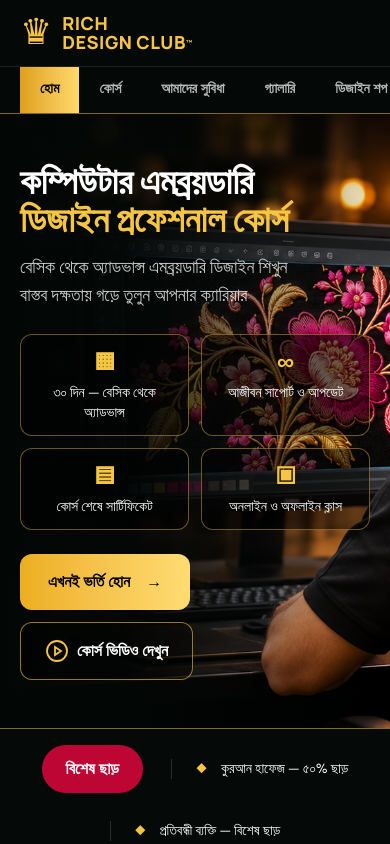
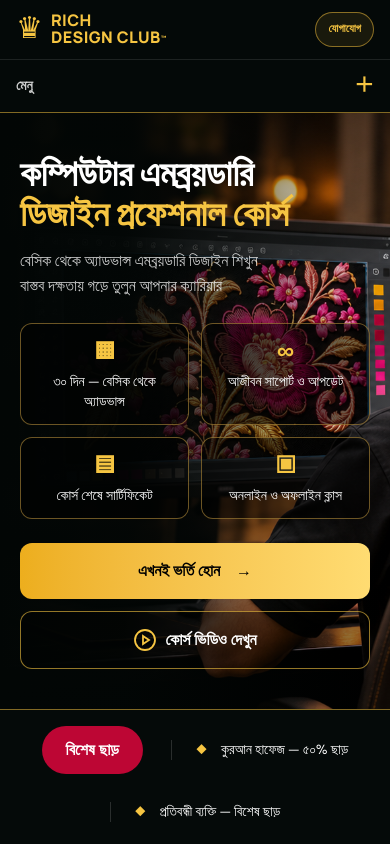
Before and after one commit to imran-hossain464/rich_design_club, a Next.js app: page / in a window 390 px wide. Shown: the top 844 px of the page. Built offline with nearby package versions, Linux system fonts and the light colour scheme.

Commit message:
Improve mobile responsiveness

```diff
--- a/app/components/SiteHeader.js
+++ b/app/components/SiteHeader.js
@@ -1,10 +1,8 @@
 const WA="https://wa.me/8801620908413?text="+encodeURIComponent("আসসালামু আলাইকুম। রিচ ডিজাইন ক্লাব সম্পর্কে জানতে চাই।");
 const links=[["home","হোম","/"],["course","কোর্স","/#course"],["facilities","আমাদের সুবিধা","/#benefits"],["gallery","গ্যালারি","/#contact"],["shop","ডিজাইন শপ ↗","https://richdesignclub.com"],["about","আমাদের সম্পর্কে","/about"],["contact","যোগাযোগ","/contact"]];
+function NavLink({item,active,mobile=false}){const [id,label,href]=item;return <a href={href} target={id==="shop"?"_blank":undefined} rel={id==="shop"?"noreferrer":undefined} className={active===id?(mobile?"rounded-lg bg-[#f6c542] px-4 py-3 font-bold text-black":"whitespace-nowrap bg-gradient-to-r from-[#dfa016] to-[#ffda6b] px-5 py-3 text-sm font-bold text-black"):(mobile?"rounded-lg border border-white/10 px-4 py-3 text-white/75":"whitespace-nowrap border-b-2 border-transparent px-4 py-3 text-sm font-bold text-white/70 hover:border-[#d6a936]/50 hover:text-[#f6c542]")}>{label}</a>}
 export default function SiteHeader({active="home"}){return <header className="relative z-50 border-b border-[#d6a936]/60 bg-[#050a09]/95 backdrop-blur-xl">
-  <div className="mx-auto flex max-w-6xl items-center gap-4 px-5 py-3.5 lg:gap-6">
-    <a href="/" className="flex shrink-0 items-center gap-2.5 text-[#f6c542]"><span className="text-4xl leading-none">♛</span><span className="font-display text-lg font-extrabold leading-[1.05] tracking-wide sm:text-xl">RICH<br/>DESIGN CLUB<sup className="text-[7px]">™</sup></span></a>
-    <div className="hidden min-w-0 flex-1 border-l border-white/15 pl-5 lg:block"><p className="truncate text-sm font-bold text-[#efc55c]">Rich Design Club International Standard Education Platform</p><p className="mt-0.5 text-xs text-white/55">Computer Embroidery Design Training & Service</p></div>
-    <div className="ml-auto hidden items-center gap-2.5 text-right md:flex"><span className="grid h-9 w-9 place-items-center rounded-full border border-[#d6a936]/35 bg-[#d6a936]/10 text-lg text-[#f6c542]">⌖</span><p className="text-xs leading-5 text-white/65">কামরাঙ্গীরচর<br/><b className="font-semibold text-white/90">ঢাকা, বাংলাদেশ</b></p></div>
-  </div>
-  <nav className="border-t border-white/10"><div className="mx-auto flex max-w-6xl items-stretch overflow-x-auto px-5 [scrollbar-width:none]">{links.map(([id,label,href])=><a key={id} href={href} target={id==="shop"?"_blank":undefined} rel={id==="shop"?"noreferrer":undefined} className={active===id?"shrink-0 whitespace-nowrap bg-gradient-to-r from-[#dfa016] to-[#ffda6b] px-5 py-3 text-sm font-bold text-black":"shrink-0 whitespace-nowrap border-b-2 border-transparent px-5 py-3 text-sm font-bold text-white/70 transition hover:border-[#d6a936]/50 hover:text-[#f6c542]"}>{label}</a>)}<a href={WA} target="_blank" rel="noreferrer" className="ml-auto shrink-0 self-center whitespace-nowrap rounded-full border border-[#d6a936]/60 bg-[#d6a936]/10 px-5 py-2 text-xs font-bold text-[#f6c542] transition hover:bg-[#f6c542] hover:text-black">যোগাযোগ করুন</a></div></nav>
+<div className="mx-auto flex max-w-6xl items-center gap-3 px-4 py-3 sm:px-5"><a href="/" className="flex shrink-0 items-center gap-2 text-[#f6c542]"><span className="text-3xl leading-none sm:text-4xl">♛</span><span className="font-display text-base font-extrabold leading-[1.05] tracking-wide sm:text-xl">RICH<br/>DESIGN CLUB<sup className="text-[6px]">™</sup></span></a><div className="hidden min-w-0 flex-1 border-l border-white/15 pl-5 lg:block"><p className="truncate text-sm font-bold text-[#efc55c]">Rich Design Club International Standard Education Platform</p><p className="mt-0.5 text-xs text-white/55">Computer Embroidery Design Training & Service</p></div><div className="ml-auto hidden items-center gap-2.5 text-right md:flex"><span className="grid h-9 w-9 place-items-center rounded-full border border-[#d6a936]/35 bg-[#d6a936]/10 text-[#f6c542]">⌖</span><p className="text-xs leading-5 text-white/65">কামরাঙ্গীরচর<br/><b className="text-white/90">ঢাকা, বাংলাদেশ</b></p></div><a href={WA} target="_blank" rel="noreferrer" className="ml-auto rounded-full border border-[#d6a936]/60 bg-[#d6a936]/10 px-3 py-2 text-[11px] font-bold text-[#f6c542] sm:hidden">যোগাযোগ</a></div>
+<nav className="hidden border-t border-white/10 sm:block"><div className="mx-auto flex max-w-6xl items-stretch overflow-x-auto px-5 [scrollbar-width:none]">{links.map(x=><NavLink key={x[0]} item={x} active={active}/>)}<a href={WA} target="_blank" rel="noreferrer" className="ml-auto shrink-0 self-center rounded-full border border-[#d6a936]/60 bg-[#d6a936]/10 px-4 py-2 text-xs font-bold text-[#f6c542]">যোগাযোগ করুন</a></div></nav>
+<details className="group border-t border-white/10 sm:hidden"><summary className="flex cursor-pointer list-none items-center justify-between px-4 py-3 text-sm font-bold text-white/80"><span>মেনু</span><span className="text-xl text-[#f6c542] transition group-open:rotate-45">＋</span></summary><div className="grid gap-2 border-t border-white/10 px-4 pb-4 pt-3">{links.map(x=><NavLink key={x[0]} item={x} active={active} mobile/>)}</div></details>
 </header>}
--- a/app/globals.css
+++ b/app/globals.css
@@ -1,3 +1,19 @@
 @import "tailwindcss";
 @theme { --font-sans: var(--font-bn), sans-serif; --font-display: var(--font-display), var(--font-bn), sans-serif; }
-*{box-sizing:border-box} html,body{margin:0;background:#050a09;font-family:var(--font-bn),sans-serif} ::selection{background:#f6c542;color:#050a09} a{text-decoration:none} button,a{-webkit-tap-highlight-color:transparent}
+*{box-sizing:border-box} html,body{margin:0;max-width:100%;overflow-x:hidden;background:#050a09;font-family:var(--font-bn),sans-serif} main{overflow-x:hidden} ::selection{background:#f6c542;color:#050a09} a{text-decoration:none} button,a{-webkit-tap-highlight-color:transparent}
+@media(max-width:639px){
+  main>section:first-of-type{min-height:auto!important}
+  main>section:first-of-type h1{font-size:2.25rem!important;line-height:1.12!important;overflow-wrap:anywhere}
+  main>section:first-of-type p{font-size:1rem}
+  main>section:first-of-type>div.max-w-6xl{padding-top:2.5rem;padding-bottom:2.5rem}
+  main>section:first-of-type img{object-position:70% center}
+  main>section:first-of-type a{width:100%;text-align:center;justify-content:center}
+  #course{padding-top:3rem;padding-bottom:3rem}
+  #course h2{font-size:1.75rem;line-height:1.25}
+  #course aside{width:100%;max-width:22rem;margin-inline:auto}
+  #benefits h2{padding-inline:1.25rem;font-size:1.75rem}
+  #story{padding-top:4rem;padding-bottom:4rem}
+  #story>div:first-child{min-height:380px}
+  .min-w-44{left:1rem!important;transform:translateY(-50%)!important;min-width:9.5rem}
+  .pl-8{padding-left:0!important}
+}
```
